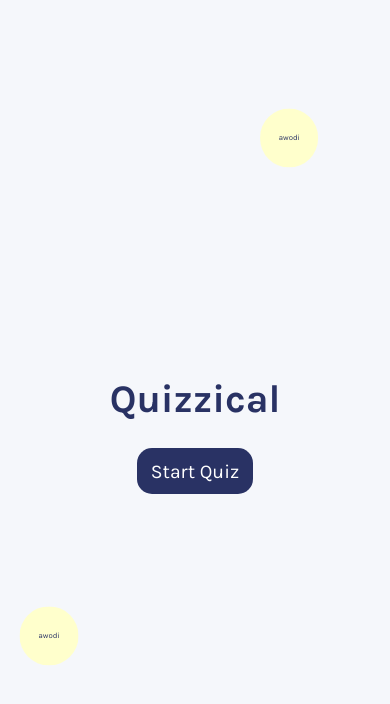
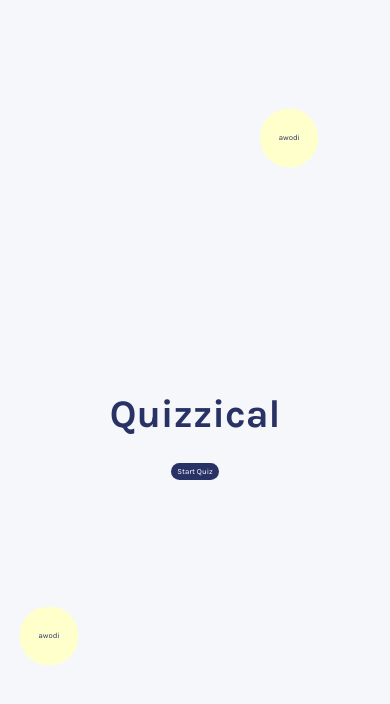
Before and after one commit to Ochiponu-Awodi/Awodi-Quizzical, a React (Vite) app: page / in a window 390 px wide. Shown: the top 704 px of the page. Built offline with nearby package versions, Linux system fonts and the light colour scheme.

Commit message:
developing

```diff
--- a/src/Components/Start-Page.css
+++ b/src/Components/Start-Page.css
@@ -19,8 +19,8 @@ h1 {
     }
 
     .start-button {
-        font-size: 5vw !important;
-        padding: 3% 3.5% !important;
+        font-size: 2vw !important;
+        padding: 1% 1.5% !important;
     }
 }
 
@@ -30,8 +30,8 @@ h1 {
     }
 
     .start-button {
-        font-size: 5vw !important;
-        padding: 3% 3.5% !important;
+        font-size: 2vw !important;
+        padding: 1% 1.5% !important;
     }
 }
 
```
